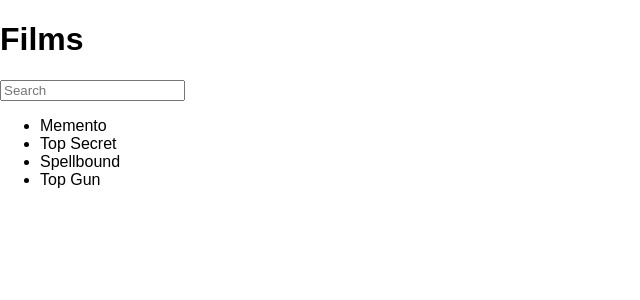
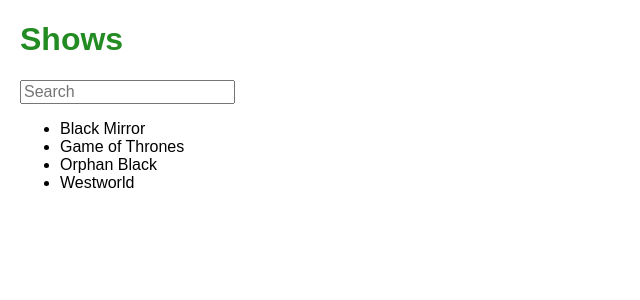
Before and after one commit to fmaylinch/react-sample-app, a React (Create React App) app: page /search in a window 1280 px wide. Shown: the top 300 px of the page, without its empty margins (0-640 px from the left). Built offline with nearby package versions, Linux system fonts and the light colour scheme.

Commit message:
Use shows (copied from api.themoviedb.org)

```diff
--- a/src/Search.js
+++ b/src/Search.js
@@ -1,5 +1,5 @@
 import React, { Component } from 'react'
-import data from './data.json'
+import shows from './shows.json'
 
 class Search extends Component {
 
@@ -12,13 +12,13 @@
   render() {
     return (
       <div>
-        <h1>Films</h1>
+        <h1 className="title">Shows</h1>
         <input type="text" placeholder="Search"
           value={this.state.searchTerm} onChange={this.performSearch} />
         <ul>
-          { data
-            .filter(film => film.title.toLowerCase().indexOf(this.state.searchTerm) >= 0)
-            .map(film => <li key={film.id}>{film.title}</li>)
+          { shows
+            .filter(show => show.name.toLowerCase().indexOf(this.state.searchTerm) >= 0)
+            .map(show => <li key={show.id}>{show.name}</li>)
           }
         </ul>
       </div>
--- a/src/data.json
+++ /dev/null
@@ -1,6 +0,0 @@
-[
-  {"id":1, "title": "Memento", "genre": "thriller"},
-  {"id":2, "title": "Top Secret", "genre": "comedy"},
-  {"id":3, "title": "Spellbound", "genre": "documentary"},
-  {"id":4, "title": "Top Gun", "genre": "action"}
-]
--- a/src/index.css
+++ b/src/index.css
@@ -1,7 +1,10 @@
 body {
-  margin: 0;
-  padding: 0;
   font-family: sans-serif;
+  margin: 20px;
+}
+
+input {
+  font-size: 1em;
 }
 
 .title {
--- /dev/null
+++ b/src/shows.json
@@ -0,0 +1,50 @@
+[
+  {
+    "original_name": "Black Mirror",
+    "id": 42009,
+    "name": "Black Mirror",
+    "vote_count": 416,
+    "vote_average": 8.19,
+    "poster_path": "/cn150zzI0qCyM1o19xNJiVir0v.jpg",
+    "first_air_date": "2011-12-04",
+    "popularity": 10.93394,
+    "original_language": "en",
+    "backdrop_path": "/6Bfw44IrVCfMq7gqu19G8KbgSQW.jpg"
+  },
+  {
+    "original_name": "Game of Thrones",
+    "id": 1399,
+    "name": "Game of Thrones",
+    "vote_count": 3091,
+    "vote_average": 8.06,
+    "poster_path": "/gwPSoYUHAKmdyVywgLpKKA4BjRr.jpg",
+    "first_air_date": "2011-04-17",
+    "popularity": 111.122619,
+    "original_language": "en",
+    "backdrop_path": "/aKz3lXU71wqdslC1IYRC3yHD6yw.jpg"
+  },
+  {
+    "original_name": "Orphan Black",
+    "id": 56296,
+    "name": "Orphan Black",
+    "vote_count": 293,
+    "vote_average": 7.51,
+    "poster_path": "/uh2qyb07AUcUKM5CRukNnv3y4r4.jpg",
+    "first_air_date": "2013-03-30",
+    "popularity": 18.179143,
+    "original_language": "en",
+    "backdrop_path": "/kGz8HOijXKv90PMI8d6cmGKxd9m.jpg"
+  },
+  {
+    "original_name": "Westworld",
+    "id": 63247,
+    "name": "Westworld",
+    "vote_count": 821,
+    "vote_average": 8.03,
+    "poster_path": "/x2WKIbiwhLoWgLFbT2I0Gwq8U1J.jpg",
+    "first_air_date": "2016-10-02",
+    "popularity": 13.654394,
+    "original_language": "en",
+    "backdrop_path": "/uRojJ77wDQdzzVvP1VDjnvCWiDb.jpg"
+  }
+]
```
